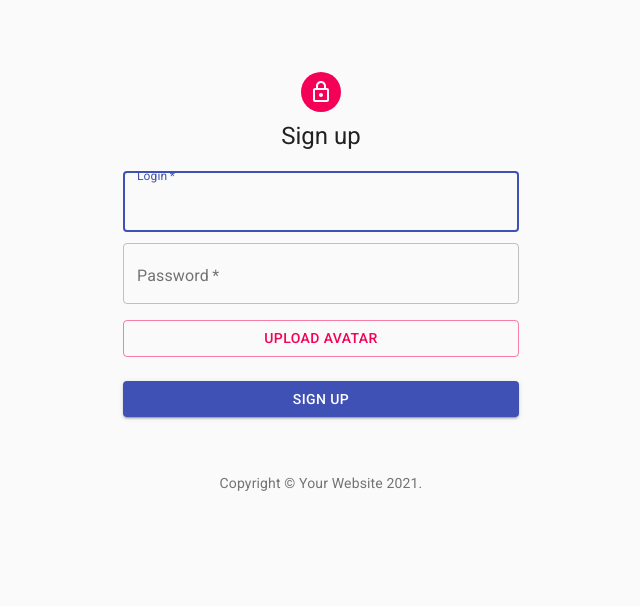
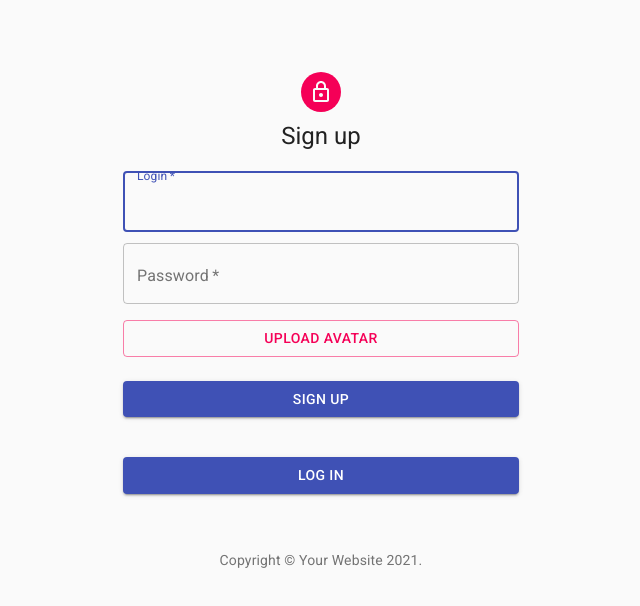
Before and after one commit to SPolddSpl/course-shop, a React (Create React App) app: page /register in a window 1280 px wide. Shown: the top 606 px of the page, without its empty margins (319-959 px from the left). Built offline with nearby package versions, Linux system fonts and the light colour scheme.

Commit message:
minor changes

```diff
--- a/src/components/Home/index.js
+++ b/src/components/Home/index.js
@@ -13,7 +13,7 @@ function Home() {
     const [open, setOpen] = useState(false);
 
     const [user, setUser] = useState(JSON.parse(localStorage.getItem('user')));
-    const [avatar, setAvatar] = useState(localStorage.getItem('avatar'));
+    const [avatar, setAvatar] = useState(user.avatar);
     let { path, url } = useRouteMatch();
     const [route, setRoute] = useState(window.location.pathname);
     const [menuItems, setMenuItems] = useState(JSON.parse(localStorage.getItem('menuItems')));
--- a/src/components/Login/index.js
+++ b/src/components/Login/index.js
@@ -63,9 +63,11 @@ function Login() {
         }
         const response = await userService.logIn(user);
         if (response) {
+
+            const user = JSON.parse(localStorage.getItem('user'))
+
+            await getMenuItems(user._id);
             localStorage.setItem('loggedIn', true);
-            const user = JSON.parse(localStorage.getItem('user'))
-            await getMenuItems(user._id);
             setLoggedIn(true);
         }
 
--- a/src/components/Register/index.js
+++ b/src/components/Register/index.js
@@ -77,8 +77,8 @@ function Register() {
         let response = await service.registerUser(data);
         if (JSON.parse(localStorage.getItem('user'))) {
             let avatarRes = await service.uploadFile(fd, response._id);
-            if(avatarRes){
-                let avatarPath = await service.updateUserAvatar({userId: avatarRes, fileEx: ''});
+            if (avatarRes) {
+                let avatarPath = await service.updateUserAvatar({ userId: avatarRes, fileEx: '' });
                 console.log(avatarPath)
                 localStorage.setItem('avatar', avatarPath.value);
                 setRegisterComplete(true);
@@ -168,7 +168,21 @@ function Register() {
                                 }}
                             >
                                 Sign Up
-              </Button>
+                            </Button>
+
+                            <Button
+                                type="submit"
+                                fullWidth
+                                variant="contained"
+                                color="primary"
+                                className={classes.submit}
+                                onClick={(e) => {
+                                    e.preventDefault()
+                                    setRegisterComplete(true);
+                                }}
+                            >
+                                Log In
+                            </Button>
                         </form>
                     </div>
                     <Box mt={5}>
--- a/src/services/user-service/index.js
+++ b/src/services/user-service/index.js
@@ -11,6 +11,7 @@ class UserService {
             const res = await axios.post(`${this.basePath}/user/login`, user);
             if (res.status === 201 || res.status === 200) {
                 localStorage.setItem('token', res.data.access_token)
+                localStorage.setItem('user', JSON.stringify(res.data.userdata))
                 return res.data;
             } else {
                 return alert(res.statusText);
@@ -55,7 +56,7 @@ class UserService {
     }
 
     getFile(filePath) {
-        return `${this.basePath}/files/${filePath}`
+        return `${this.basePath}/uploads/${filePath}`
     }
 
     async uploadFile(formData, userId) {
```
